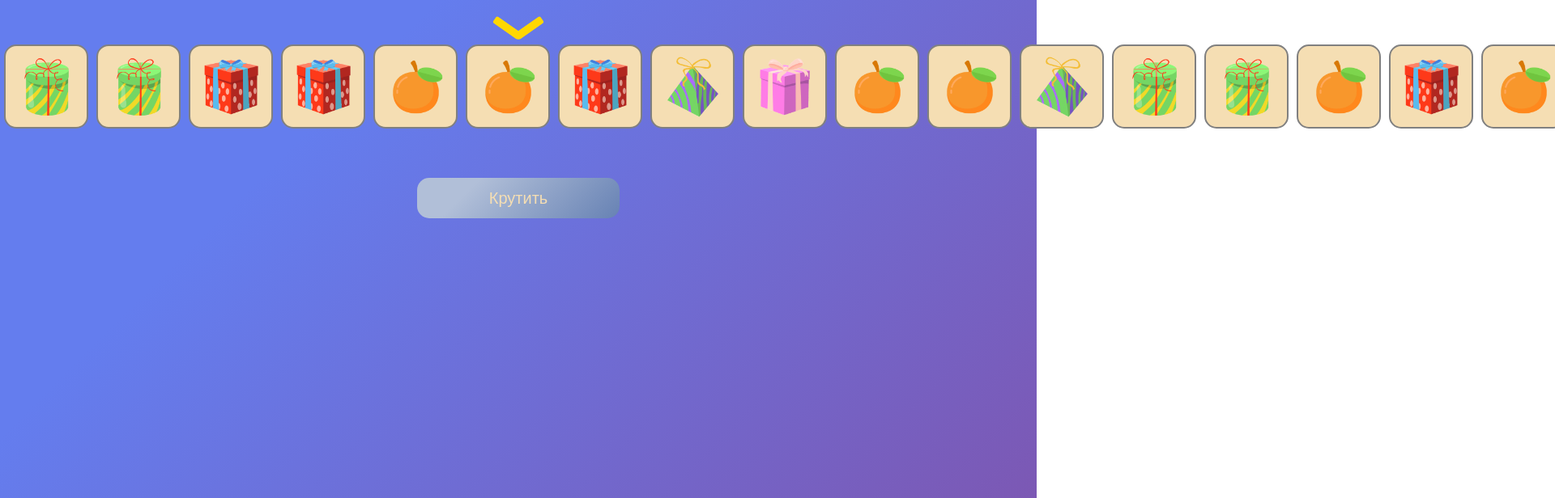
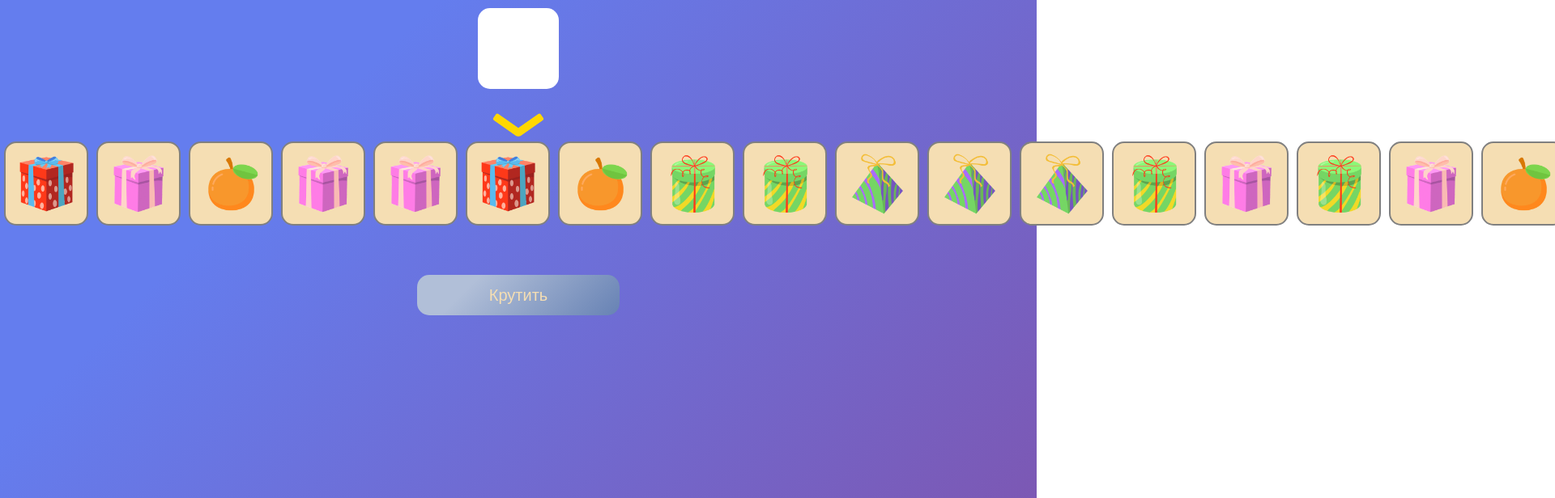
Before and after one commit to OGLwqx/Case-Scrolling-Demo, a React (Create React App) app: page / in a window 1280 px wide. Shown: the top 616 px of the page at 81% size, 1920 px wide, since content can reach past the window. Built offline with nearby package versions, Linux system fonts and the light colour scheme.

Commit message:
Добавлен блок, отображающий победивший предмет

```diff
--- a/src/App.css
+++ b/src/App.css
@@ -1,7 +1,7 @@
 @import url('https://fonts.googleapis.com/css2?family=Nunito:wght@700&display=swap');
 
 * {
-  overflow:hidden
+  overflow: hidden !important;
 }
 
 .block__default {
@@ -41,41 +41,38 @@
   font-family: 'Nunito', sans-serif;
   font-size: 20px;
   color: wheat;
+  user-select: none;
 }
 
 .button:active {
   transform: scale(.95);
 }
 
-.button__wrapper {
+.item-cell__wrapper {
   display: flex;
   justify-content: center;
   align-items: center;
 }
 
-.stickers-banner__box1{
-  background: url(./Components/box_1.png) no-repeat;
-  background-size: 50px;
+.item-cell {
+  border-radius: 15px;
+  background-color: white;
+  width: 100px;
+  height: 100px;
+  margin: 10px;
+  display: flex;
+  justify-content: center;
+  align-items: center;
 }
 
-.stickers-banner__box2{
-  background: url(./Components/box_2.png) no-repeat;
-  background-size: 50px;
+.item-cell>img {
+  width: 75px;
 }
 
-.stickers-banner__box3{
-  background: url(./Components/box_3.png) no-repeat;
-  background-size: 50px;
-}
-
-.stickers-banner__box4{
-  background: url(./Components/box_4.png) no-repeat;
-  background-size: 50px;
-}
-
-.stickers-banner__box5{
-  background: url(./Components/box_5.png) no-repeat;
-  background-size: 59px;
+.button__wrapper {
+  display: flex;
+  justify-content: center;
+  align-items: center;
 }
 
 .arrow__wrapper {
--- a/src/App.js
+++ b/src/App.js
@@ -3,6 +3,11 @@ import './App.css';
 
 import Blocks from './Components/Blocks';
 
+import box_01 from './Components/box_1.png';
+import box_02 from './Components/box_2.png';
+import box_03 from './Components/box_3.png';
+import box_04 from './Components/box_4.png';
+import box_05 from './Components/box_5.png';
 
 const App = () => {
 
@@ -10,10 +15,51 @@ const App = () => {
   const [getPrize, setGetPrize] = useState(false);
   const [prizeNum, setPrizeNum] = useState('')
   const [lastWinNum, setLastWinNum] = useState(1)
+  const [items, setItemsList] = useState(null);
 
-  function setPrize(data) {
-    setGetPrize(data);
+function getRandomInRange(min, max) {
+    return Math.floor(Math.random() * (max - min + 1)) + min;
   }
+
+useEffect(() => {
+  setTimeout(() => {
+    var elements = []
+    for (let index = 1; index < 500; index++) {
+        var element = document.createElement("div");
+        //element.innerHTML = `<span>${index}</span>`;
+        element.setAttribute("class", "block__default");
+        element.setAttribute("id", `${index}`);
+        document.getElementById("list").appendChild(element);
+        var element2 = document.createElement("img");
+        var image = getRandomInRange(1,5);
+        switch (image) {
+            case 1:
+                element2.setAttribute("src", box_01);
+                elements.push({id: index, item: box_01})
+                break;
+            case 2:
+                element2.setAttribute("src", box_02);
+                elements.push({id: index, item: box_02})
+                break;
+            case 3:
+                element2.setAttribute("src", box_03);
+                elements.push({id: index, item: box_03})
+                break;
+            case 4:
+                element2.setAttribute("src", box_04);
+                elements.push({id: index, item: box_04})
+                break;
+            case 5:
+                element2.setAttribute("src", box_05);
+                elements.push({id: index, item: box_05})
+                break;
+        }
+        document.getElementById(index).appendChild(element2);
+    }
+    setItemsList(elements)
+  }, 0);
+}, [])
+
 
   var pixels = 0
 
@@ -28,23 +74,21 @@ const App = () => {
     var start_time = parseInt((Date.now() / 1000).toFixed(0))
     setGetPrize(false)
     var speedStep = speed / 10
-    var timeStep = (duration * 1000) / 40
+    var timeStep = (duration * 1000) / 20
     setTimeout(() => {
       var slowing = setInterval(() => {
-        if(speed <= 0) {
+        if(speed - speedStep <= 0) {
           speed = 0;
           clearInterval(slowing)
           return;
         }
         speed -= speedStep
-        console.log(speed)
+        //console.log(speed)
       }, timeStep);
-    }, (duration * 1000) * 0.75);
+    }, (duration * 1000) * 0.50);
     var timer = setInterval(() => {
-      //console.log(start_time + duration - (Date.now() / 1000))
       if(parseInt((Date.now() / 1000).toFixed(0)) - start_time > duration) {
         clearInterval(timer)
-        //console.log(true)
         setGetPrize(true)
         var blocks = document.getElementsByClassName('block__default')
         var blocks_array = Array.prototype.slice.call( blocks )
@@ -52,14 +96,15 @@ const App = () => {
         for (let index = 0; index < blocks_array.length; index++) {
           const c = blocks_array[index];
           const n = blocks_array[index+1]
-          //console.log(c.offsetLeft)
           if(pixels > c.offsetLeft && pixels < n.offsetLeft)  {
-            console.log('win')
             setTimeout(() => {
-              console.log('win_animation', index+1)
+              var showPrize = document.createElement("img");
+              showPrize.setAttribute("id", 'winItem');
+              var winItem = items[index]
+              showPrize.setAttribute("src", winItem.item);
+              document.getElementById("cell").appendChild(showPrize);
+              console.log(winItem)
               console.log(pixels)
-              //console.log(index+1)
-              //console.log(pixels, c.offsetLeft, n.offsetLeft)
               setPrizeNum(index+1)
               var prizeBlock = document.getElementById(index+1)
               setLastWinNum(index+1)
@@ -68,6 +113,7 @@ const App = () => {
               changeSpeed2 = true
               setTimeout(() => {
                 prizeBlock.setAttribute("style", `transform: scale(1)`);
+                document.getElementById("winItem").remove();
                 setGetPrize(false)
               }, 5000);
             }, 700);
--- a/src/Components/Blocks.js
+++ b/src/Components/Blocks.js
@@ -2,47 +2,9 @@ import React from 'react';
 
 import '../App.css';
 
-import box_01 from './box_1.png';
-import box_02 from './box_2.png';
-import box_03 from './box_3.png';
-import box_04 from './box_4.png';
-import box_05 from './box_5.png';
-
 function getRandomInRange(min, max) {
     return Math.floor(Math.random() * (max - min + 1)) + min;
   }
-
-setTimeout(() => {
-    for (let index = 1; index < 2500; index++) {
-        var element = document.createElement("div");
-        //element.innerHTML = `<span>${index}</span>`;
-        element.setAttribute("class", "block__default");
-        element.setAttribute("id", `${index}`);
-        document.getElementById("list").appendChild(element);
-        var element2 = document.createElement("img");
-        var image = getRandomInRange(1,5);
-        switch (image) {
-            case 1:
-                element2.setAttribute("src", box_01);
-                break;
-            case 2:
-                element2.setAttribute("src", box_02);
-                break;
-            case 3:
-                element2.setAttribute("src", box_03);
-                break;
-            case 4:
-                element2.setAttribute("src", box_04);
-                break;
-            case 5:
-                element2.setAttribute("src", box_05);
-                break;
-        }
-        document.getElementById(index).appendChild(element2);
-    }
-  }, 0);
-
-
 
 const Blocks = props => (
 	<div className='background'>
@@ -51,6 +13,11 @@ const Blocks = props => (
         :
         <div></div>
         }
+        <div className='item-cell__wrapper'>
+            <div className='item-cell' id='cell'>
+
+            </div>
+        </div>
         <div className='arrow__wrapper'>
             <div class="arrow" id='arrow'>
                 <span class="arrow-left"></span>
```
